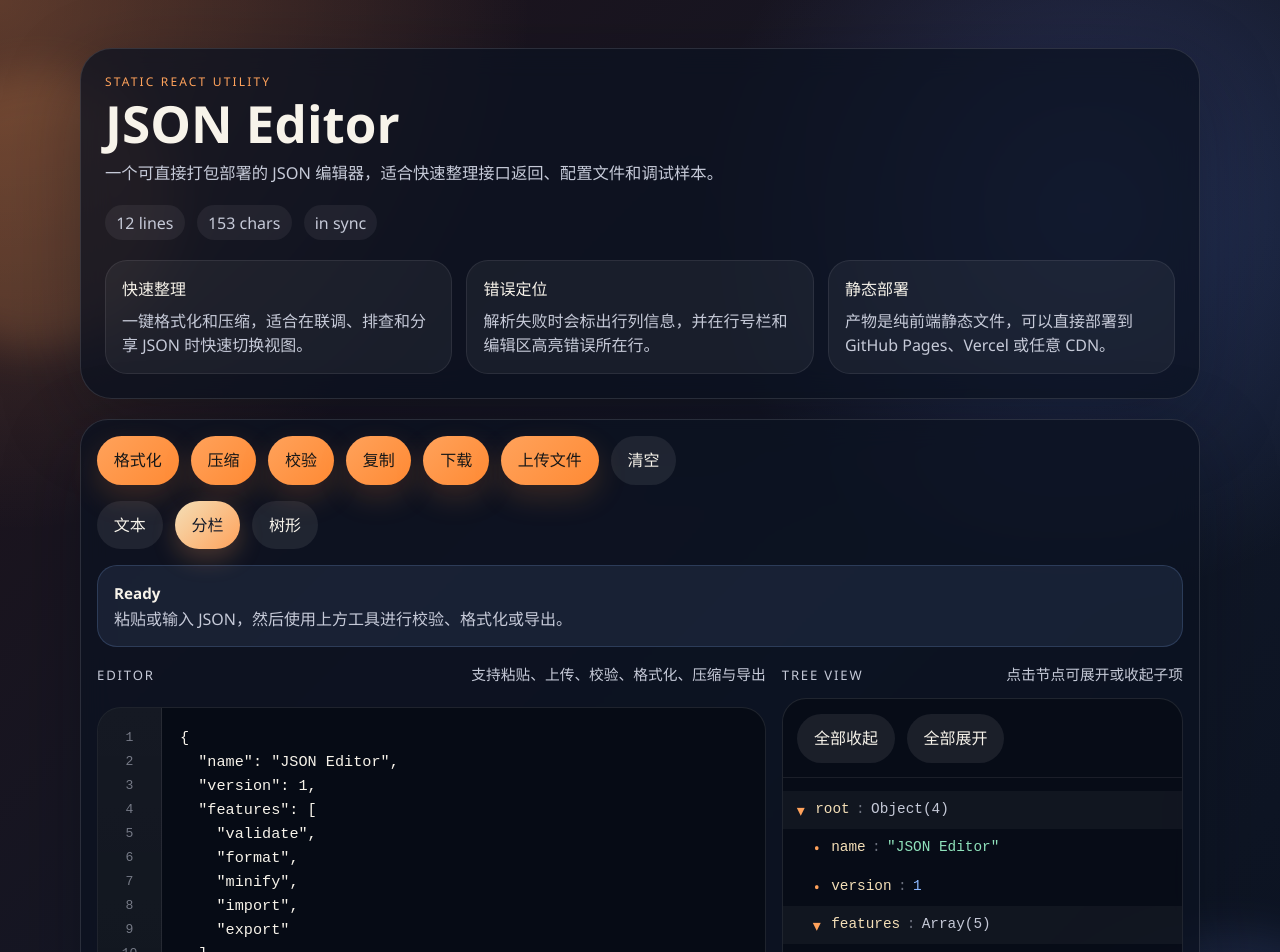
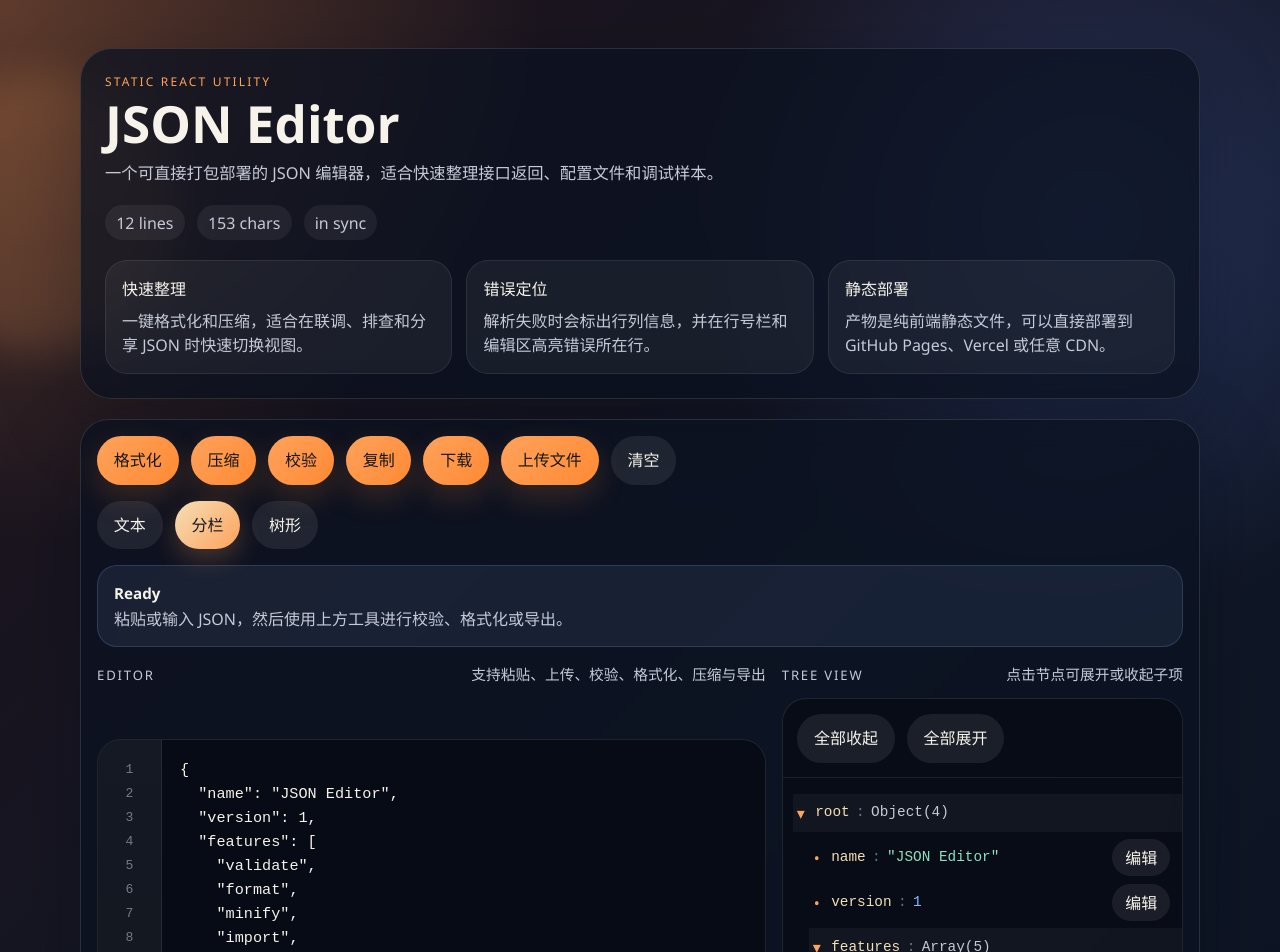
Before and after one commit to Jeronasand/Codex_JSONEditor, a React (Vite) app: page / in a window 1280 px wide. Shown: the top 952 px of the page. Built offline with nearby package versions, Linux system fonts and the light colour scheme.

Commit message:
Enable inline editing in tree view

```diff
--- a/src/App.tsx
+++ b/src/App.tsx
@@ -11,6 +11,13 @@
 
 type JsonValue = null | boolean | number | string | JsonValue[] | { [key: string]: JsonValue };
 type ViewMode = 'editor' | 'split' | 'tree';
+type PrimitiveKind = 'string' | 'number' | 'boolean' | 'null';
+type PathSegment = string | number;
+type EditingState = {
+  path: string;
+  kind: PrimitiveKind;
+  draft: string;
+};
 
 const EDITOR_LINE_HEIGHT = 24;
 const EDITOR_PADDING_TOP = 18;
@@ -86,12 +93,67 @@
   return String(value);
 }
 
+function isPrimitiveValue(value: JsonValue): value is null | boolean | number | string {
+  return value === null || typeof value === 'boolean' || typeof value === 'number' || typeof value === 'string';
+}
+
+function getPrimitiveKind(value: null | boolean | number | string): PrimitiveKind {
+  if (value === null) {
+    return 'null';
+  }
+
+  if (typeof value === 'boolean') {
+    return 'boolean';
+  }
+
+  if (typeof value === 'number') {
+    return 'number';
+  }
+
+  return 'string';
+}
+
+function getEditableDraft(value: null | boolean | number | string) {
+  if (value === null) {
+    return '';
+  }
+
+  if (typeof value === 'boolean') {
+    return value ? 'true' : 'false';
+  }
+
+  return String(value);
+}
+
+function parseDraftValue(kind: PrimitiveKind, draft: string): JsonValue {
+  if (kind === 'null') {
+    return null;
+  }
+
+  if (kind === 'boolean') {
+    return draft === 'true';
+  }
+
+  if (kind === 'number') {
+    const parsed = Number(draft);
+
+    if (!Number.isFinite(parsed)) {
+      throw new Error('数字类型必须是有限数字。');
+    }
+
+    return parsed;
+  }
+
+  return draft;
+}
+
 function getNodeChildren(value: JsonValue) {
   if (Array.isArray(value)) {
     return value.map((child, index) => ({
       label: `[${index}]`,
       value: child,
       path: `[${index}]`,
+      segment: index,
     }));
   }
 
@@ -100,6 +162,7 @@
       label: key,
       value: child,
       path: key,
+      segment: key,
     }));
   }
 
@@ -118,33 +181,77 @@
   return `${parentPath}.${nextPath}`;
 }
 
+function setValueAtPath(root: JsonValue, segments: PathSegment[], nextValue: JsonValue): JsonValue {
+  if (segments.length === 0) {
+    return nextValue;
+  }
+
+  const [currentSegment, ...rest] = segments;
+
+  if (Array.isArray(root) && typeof currentSegment === 'number') {
+    return root.map((item, index) =>
+      index === currentSegment ? setValueAtPath(item, rest, nextValue) : item,
+    );
+  }
+
+  if (root && typeof root === 'object' && typeof currentSegment === 'string') {
+    return Object.fromEntries(
+      Object.entries(root).map(([key, value]) => [
+        key,
+        key === currentSegment ? setValueAtPath(value, rest, nextValue) : value,
+      ]),
+    );
+  }
+
+  return root;
+}
+
 type TreeNodeProps = {
   expandedPaths: Set<string>;
+  editingState: EditingState | null;
   level?: number;
   nodeKey: string;
   nodePath: string;
+  nodeSegments: PathSegment[];
   nodeValue: JsonValue;
+  onCancelEdit: () => void;
+  onChangeDraft: (value: string) => void;
+  onChangeKind: (kind: PrimitiveKind) => void;
+  onSaveEdit: () => void;
+  onStartEdit: (path: string, value: null | boolean | number | string) => void;
   onToggle: (path: string) => void;
 };
 
 function TreeNode({
   expandedPaths,
+  editingState,
   level = 0,
   nodeKey,
   nodePath,
+  nodeSegments,
   nodeValue,
+  onCancelEdit,
+  onChangeDraft,
+  onChangeKind,
+  onSaveEdit,
+  onStartEdit,
   onToggle,
 }: TreeNodeProps) {
   const children = getNodeChildren(nodeValue);
   const isExpandable = children.length > 0;
   const isExpanded = expandedPaths.has(nodePath);
+  const isPrimitive = isPrimitiveValue(nodeValue);
+  const isEditing = editingState?.path === nodePath;
 
   return (
     <div className="tree-node">
+      <div
+        className={`tree-row ${isExpandable ? 'is-expandable' : 'is-leaf'} ${isExpanded ? 'is-expanded' : ''}`}
+        style={{ paddingLeft: `${level * 16 + 10}px` }}
+      >
         <button
           type="button"
-        className={`tree-row ${isExpandable ? 'is-expandable' : 'is-leaf'} ${isExpanded ? 'is-expanded' : ''}`}
-        style={{ paddingLeft: `${level * 16 + 10}px` }}
+          className="tree-row-main"
           onClick={() => {
             if (isExpandable) {
               onToggle(nodePath);
@@ -156,10 +263,68 @@
           </span>
           <span className="tree-key">{nodeKey}</span>
           <span className="tree-separator">:</span>
-        <span className={`tree-value tree-value-${Array.isArray(nodeValue) ? 'array' : nodeValue === null ? 'null' : typeof nodeValue}`}>
+          <span
+            className={`tree-value tree-value-${Array.isArray(nodeValue) ? 'array' : nodeValue === null ? 'null' : typeof nodeValue}`}
+          >
             {formatPreviewValue(nodeValue)}
           </span>
         </button>
+
+        {isPrimitive ? (
+          <div className="tree-actions">
+            {isEditing ? (
+              <div className="tree-editor">
+                <select
+                  aria-label="值类型"
+                  value={editingState.kind}
+                  onChange={(event) => onChangeKind(event.target.value as PrimitiveKind)}
+                >
+                  <option value="string">string</option>
+                  <option value="number">number</option>
+                  <option value="boolean">boolean</option>
+                  <option value="null">null</option>
+                </select>
+
+                {editingState.kind === 'boolean' ? (
+                  <select
+                    aria-label="布尔值"
+                    value={editingState.draft}
+                    onChange={(event) => onChangeDraft(event.target.value)}
+                  >
+                    <option value="true">true</option>
+                    <option value="false">false</option>
+                  </select>
+                ) : null}
+
+                {editingState.kind === 'string' || editingState.kind === 'number' ? (
+                  <input
+                    aria-label="节点值"
+                    type="text"
+                    value={editingState.draft}
+                    onChange={(event) => onChangeDraft(event.target.value)}
+                    placeholder={editingState.kind === 'string' ? '输入文本' : '输入数字'}
+                  />
+                ) : null}
+
+                <button type="button" className="tree-action-button save" onClick={onSaveEdit}>
+                  保存
+                </button>
+                <button type="button" className="tree-action-button cancel" onClick={onCancelEdit}>
+                  取消
+                </button>
+              </div>
+            ) : (
+              <button
+                type="button"
+                className="tree-action-button"
+                onClick={() => onStartEdit(nodePath, nodeValue)}
+              >
+                编辑
+              </button>
+            )}
+          </div>
+        ) : null}
+      </div>
 
       {isExpandable && isExpanded ? (
         <div className="tree-children">
@@ -170,10 +335,17 @@
               <TreeNode
                 key={childPath}
                 expandedPaths={expandedPaths}
+                editingState={editingState}
                 level={level + 1}
                 nodeKey={child.label}
                 nodePath={childPath}
+                nodeSegments={[...nodeSegments, child.segment]}
                 nodeValue={child.value}
+                onCancelEdit={onCancelEdit}
+                onChangeDraft={onChangeDraft}
+                onChangeKind={onChangeKind}
+                onSaveEdit={onSaveEdit}
+                onStartEdit={onStartEdit}
                 onToggle={onToggle}
               />
             );
@@ -215,6 +387,7 @@
   const [expandedPaths, setExpandedPaths] = useState<Set<string>>(
     () => new Set(['root', 'root.features']),
   );
+  const [editingState, setEditingState] = useState<EditingState | null>(null);
   const fileInputRef = useRef<HTMLInputElement | null>(null);
   const lineNumbers = useMemo(
     () => Array.from({ length: text === '' ? 1 : text.split('\n').length }, (_, index) => index + 1),
@@ -413,6 +586,58 @@
     });
   };
 
+  const handleStartEdit = (path: string, value: null | boolean | number | string) => {
+    setEditingState({
+      path,
+      kind: getPrimitiveKind(value),
+      draft: getEditableDraft(value),
+    });
+  };
+
+  const handleSaveTreeEdit = () => {
+    if (!editingState || !parsedTreeData) {
+      return;
+    }
+
+    const rawSegments = editingState.path.replace(/^root\.?/, '');
+    const segments = rawSegments === ''
+      ? []
+      : rawSegments
+          .split('.')
+          .flatMap((segment) => {
+            const parts = segment.split(/(\[\d+\])/g).filter(Boolean);
+            return parts.map((part) => {
+              if (part.startsWith('[') && part.endsWith(']')) {
+                return Number(part.slice(1, -1));
+              }
+
+              return part;
+            });
+          }) as PathSegment[];
+
+    try {
+      const nextValue = parseDraftValue(editingState.kind, editingState.draft);
+      const updatedTree = setValueAtPath(parsedTreeData, segments, nextValue);
+      const formatted = JSON.stringify(updatedTree, null, 2);
+
+      setText(formatted);
+      setEditingState(null);
+      setStatus({
+        tone: 'success',
+        title: '树形编辑已保存',
+        detail: `已更新 ${editingState.path} 的值，并同步回文本编辑器。`,
+        errorLine: null,
+      });
+    } catch (error) {
+      setStatus({
+        tone: 'error',
+        title: '保存失败',
+        detail: error instanceof Error ? error.message : '无法保存当前树形编辑。',
+        errorLine: null,
+      });
+    }
+  };
+
   return (
     <div className="app-shell">
       <div className="ambient ambient-left" />
@@ -590,9 +815,34 @@
                     <div className="tree-content">
                       <TreeNode
                         expandedPaths={expandedPaths}
+                        editingState={editingState}
                         nodeKey="root"
                         nodePath="root"
+                        nodeSegments={[]}
                         nodeValue={parsedTreeData}
+                        onCancelEdit={() => setEditingState(null)}
+                        onChangeDraft={(value) =>
+                          setEditingState((previous) => (previous ? { ...previous, draft: value } : previous))
+                        }
+                        onChangeKind={(kind) =>
+                          setEditingState((previous) => {
+                            if (!previous) {
+                              return previous;
+                            }
+
+                            if (kind === 'boolean') {
+                              return { ...previous, kind, draft: 'true' };
+                            }
+
+                            if (kind === 'null') {
+                              return { ...previous, kind, draft: '' };
+                            }
+
+                            return { ...previous, kind };
+                          })
+                        }
+                        onSaveEdit={handleSaveTreeEdit}
+                        onStartEdit={handleStartEdit}
                         onToggle={handleToggleNode}
                       />
                     </div>
--- a/src/styles.css
+++ b/src/styles.css
@@ -364,12 +364,22 @@
 }
 
 .tree-row {
-  width: 100%;
+  display: flex;
+  align-items: center;
+  justify-content: space-between;
+  gap: 0.75rem;
+  padding-top: 0.2rem;
+  padding-bottom: 0.2rem;
+  border-radius: 0;
+}
+
+.tree-row-main {
+  flex: 1 1 auto;
+  min-width: 0;
   display: flex;
   align-items: center;
   gap: 0.4rem;
-  padding-top: 0.45rem;
-  padding-bottom: 0.45rem;
+  padding: 0.45rem 0;
   border-radius: 0;
   background: transparent;
   box-shadow: none;
@@ -377,11 +387,11 @@
   text-align: left;
 }
 
-.tree-row:hover {
+.tree-row-main:hover {
   background: rgba(255, 255, 255, 0.06);
 }
 
-.tree-row.is-expanded {
+.tree-row.is-expanded .tree-row-main {
   background: rgba(255, 255, 255, 0.04);
 }
 
@@ -423,6 +433,54 @@
 .tree-value-object,
 .tree-value-array {
   color: #c6cad8;
+}
+
+.tree-actions {
+  flex: 0 0 auto;
+  display: flex;
+  align-items: center;
+  padding-right: 0.75rem;
+}
+
+.tree-action-button {
+  padding: 0.4rem 0.8rem;
+  border-radius: 999px;
+  background: rgba(255, 255, 255, 0.08);
+  color: var(--text-main);
+  box-shadow: none;
+}
+
+.tree-action-button.save {
+  background: linear-gradient(135deg, #f4dfb7 0%, #ffa25b 100%);
+  color: #111828;
+}
+
+.tree-action-button.cancel {
+  background: rgba(255, 255, 255, 0.08);
+}
+
+.tree-editor {
+  display: flex;
+  align-items: center;
+  gap: 0.5rem;
+  flex-wrap: wrap;
+}
+
+.tree-editor input,
+.tree-editor select {
+  min-width: 90px;
+  padding: 0.42rem 0.68rem;
+  border-radius: 12px;
+  border: 1px solid rgba(255, 255, 255, 0.12);
+  background: rgba(255, 255, 255, 0.06);
+  color: var(--text-main);
+  outline: none;
+}
+
+.tree-editor input:focus,
+.tree-editor select:focus {
+  border-color: rgba(255, 162, 91, 0.48);
+  box-shadow: 0 0 0 3px rgba(255, 162, 91, 0.12);
 }
 
 .tree-empty {
```
Lines whose indentation alone changed are shown as unchanged.
